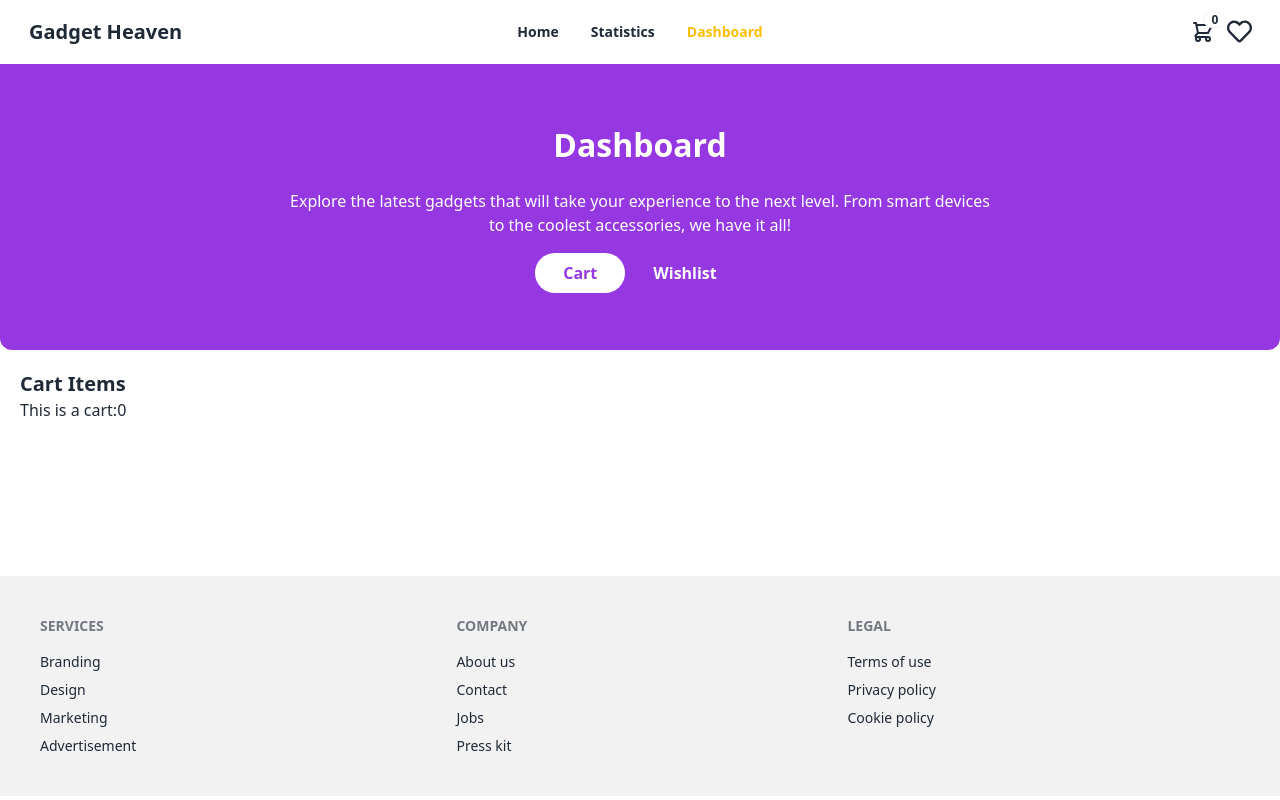
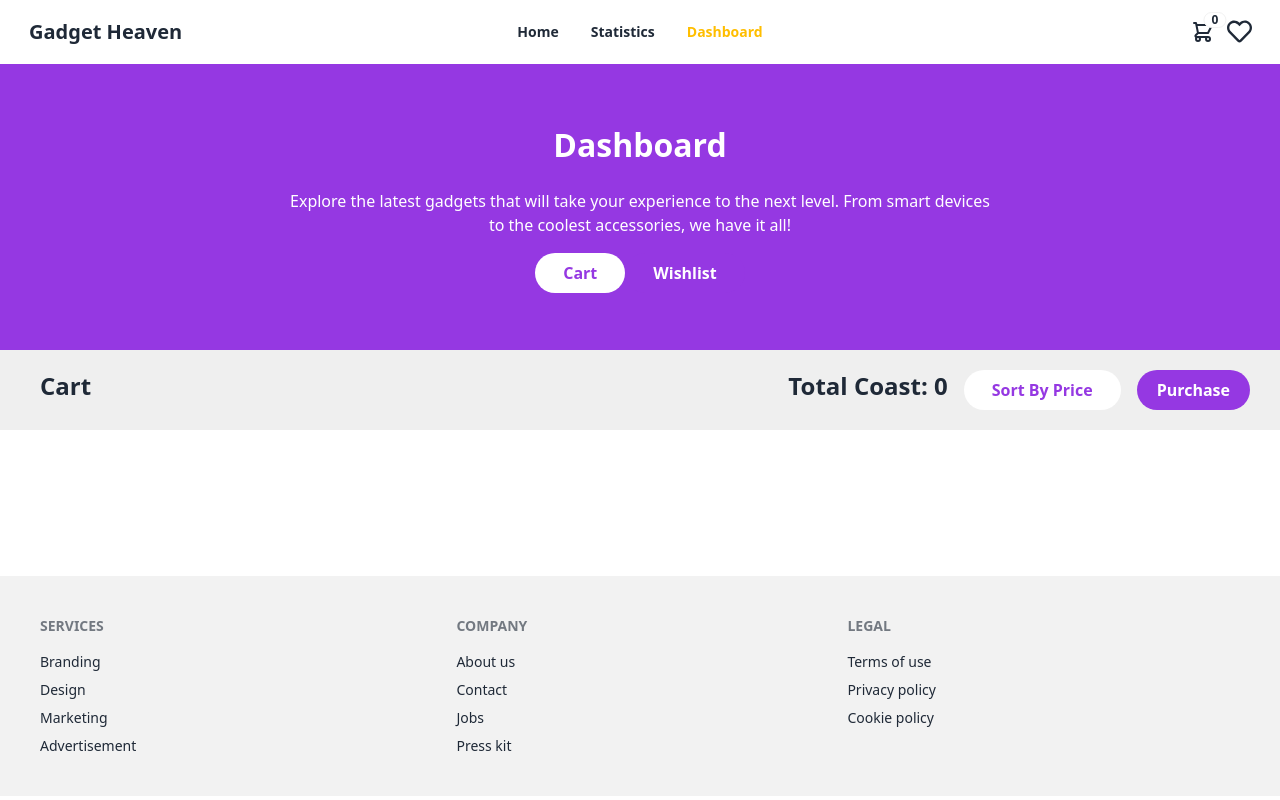
Before and after one commit to Walid-3105/Gadget-Heaven, a React (Vite) app: page /dashboard in a window 1280 px wide. Built offline with nearby package versions, Linux system fonts and the light colour scheme.

Commit message:
sort by purie function added

```diff
--- a/public/gadgets.json
+++ b/public/gadgets.json
@@ -5,7 +5,7 @@
     "product_image": "https://i.ibb.co.com/CmSy3VS/Dell-XPS-13.jpg",
     "category": "Laptops",
     "price": 1000,
-    "description": "A powerful laptop with a sleek design and excellent performance.",
+    "description": "A powerful laptop with excellent performance.",
     "Specification": ["Intel i7 Processor", "16GB RAM", "512GB SSD"],
     "availability": true,
     "rating": 4.7
--- a/src/CardCategory/GadgetDetails.jsx
+++ b/src/CardCategory/GadgetDetails.jsx
@@ -4,7 +4,7 @@ import { useLoaderData, useParams } from "react-router-dom";
 import ReactStars from "react-rating-stars-component";
 import { MdOutlineShoppingCart } from "react-icons/md";
 import { FaRegHeart } from "react-icons/fa";
-import { addToCart } from "../Utility";
+import { addToCart, addToWishList } from "../Utility";
 const GadgetDetails = () => {
   const data = useLoaderData();
   const { product_id } = useParams();
@@ -36,6 +36,9 @@ const GadgetDetails = () => {
 
   const handleAddToCart = (gadget) => {
     addToCart(gadget);
+  };
+  const handleAddWishList = (gadget) => {
+    addToWishList(gadget);
   };
   return (
     <div className="relative">
@@ -94,7 +97,10 @@ const GadgetDetails = () => {
                 Add to Cart
                 <MdOutlineShoppingCart size={25}></MdOutlineShoppingCart>
               </button>
-              <button className="btn border border-gray-400 rounded-full items-center ">
+              <button
+                onClick={() => handleAddWishList(gadget)}
+                className="btn border border-gray-400 rounded-full items-center "
+              >
                 <FaRegHeart size={16}></FaRegHeart>
               </button>
             </div>
--- a/src/Components/Dashboard/Dashboard.jsx
+++ b/src/Components/Dashboard/Dashboard.jsx
@@ -7,7 +7,7 @@ const Dashboard = () => {
 
   return (
     <div>
-      <div className=" hero bg-[#9538E2] h-[286px] rounded-b-xl text-center">
+      <div className=" hero bg-[#9538E2] h-[286px] text-center">
         <div className="px-40 ">
           <h3 className="font-bold text-[32px] text-white mb-5">Dashboard</h3>
           <p className="font-normal text-white px-32 mb-4">
@@ -37,16 +37,27 @@ const Dashboard = () => {
           </button>
         </div>
       </div>
-      <div className="p-5">
+      <div className="p-5 bg-[#efefef]">
         {activeCarts === "cart" && (
-          <div>
-            <h3 className="font-bold text-xl">Cart Items</h3>
+          <div className="w-[1250px] mx-auto px-5 ">
+            {/* <div className="flex justify-between">
+              <h3 className="font-bold text-2xl">Cart</h3>
+              <div className="flex gap-4">
+                <h4 className="font-bold text-2xl">Total Coast:</h4>
+                <button className="font-bold text-[#9538E2] bg-white rounded-3xl py-2 px-7">
+                  Sort By Price
+                </button>
+                <button className="font-bold text-white bg-[#9538E2] rounded-3xl py-2 px-5">
+                  Purchase
+                </button>
+              </div>
+            </div> */}
             <Cart></Cart>
           </div>
         )}
         {activeCarts === "wishlist" && (
-          <div>
-            <h3 className="font-bold text-xl">Wishlist Items</h3>
+          <div className="w-[1250px] mx-auto px-5">
+            <h3 className="font-bold text-xl ">Wishlist Items</h3>
             <Wishlist></Wishlist>
           </div>
         )}
@@ -56,25 +67,3 @@ const Dashboard = () => {
 };
 
 export default Dashboard;
-
-{
-  /* <NavLink
-            to="./cart"
-            className={({ isActive }) =>
-              `font-bold rounded-3xl border-gray-400 bg-white py-2 px-7 ${
-                isActive ? "bg-white text-[#9538E2]" : "bg-[#9538E2] text-white"
-              }`
-            }
-          >
-            Cart
-          </NavLink>
-          <NavLink
-            className={({ isActive }) =>
-              `font-bold rounded-3xl border-gray-400 bg-white py-2 px-7 ${
-                isActive ? "bg-white text-[#9538E2]" : "bg-[#9538E2] text-white"
-              }`
-            }
-          >
-            Shop Now
-          </NavLink> */
-}
--- a/src/Components/DashboardCarts/Cart.jsx
+++ b/src/Components/DashboardCarts/Cart.jsx
@@ -1,21 +1,66 @@
 import React, { useEffect, useState } from "react";
-import { getAllCart } from "../../Utility";
+import { getAllCart, removeFormCart } from "../../Utility";
 import CartCard from "./CartCard";
 
 const Cart = () => {
   const [carts, setCarts] = useState([]);
+  const [sorts, setSorts] = useState([]);
+  const [totalMoney, setTotalMoney] = useState(0);
   useEffect(() => {
     const cart = getAllCart();
     setCarts(cart);
+    setSorts(cart);
+    handleTotalMoney(cart);
   }, []);
 
+  const handleRemoveCart = (product_id) => {
+    removeFormCart(product_id);
+    const cart = getAllCart();
+    setCarts(cart);
+    setSorts(cart);
+    handleTotalMoney(cart);
+  };
+
+  const handleSortByPrice = (sort) => {
+    if (sort == "price") {
+      const sorted = [...carts].sort((a, b) => b.price - a.price);
+      setSorts(sorted);
+    } else {
+      setSortedCarts(carts);
+    }
+  };
+
+  const handleTotalMoney = (items) => {
+    let total = 0;
+    for (const item of items) {
+      total += item.price;
+    }
+    setTotalMoney(total);
+  };
   return (
     <div>
-      <h3>This is a cart:{carts.length}</h3>
-
-      {carts &&
-        carts.map((data) => (
-          <CartCard key={data.product_id} data={data}></CartCard>
+      <div className="flex justify-between">
+        <h3 className="font-bold text-2xl">Cart</h3>
+        <div className="flex gap-4">
+          <h4 className="font-bold text-2xl">Total Coast: {totalMoney}</h4>
+          <button
+            onClick={() => handleSortByPrice("price")}
+            className="font-bold text-[#9538E2] bg-white rounded-3xl py-2 px-7"
+          >
+            Sort By Price
+          </button>
+          <button className="font-bold text-white bg-[#9538E2] rounded-3xl py-2 px-5">
+            Purchase
+          </button>
+        </div>
+      </div>
+      {sorts &&
+        sorts.map((data) => (
+          <CartCard
+            handleRemoveCart={handleRemoveCart}
+            key={data.product_id}
+            data={data}
+          ></CartCard>
         ))}
     </div>
   );
--- a/src/Components/DashboardCarts/CartCard.jsx
+++ b/src/Components/DashboardCarts/CartCard.jsx
@@ -1,11 +1,35 @@
 import React from "react";
+import { MdDeleteForever } from "react-icons/md";
 
-const CartCard = ({ data }) => {
-  const { product_title } = data;
+const CartCard = ({ data, handleRemoveCart }) => {
+  const { product_id, product_image, product_title, description, price } = data;
   return (
-    <div>
-      <h3>{product_title}</h3>
-    </div>
+    <>
+      <div className="bg-white p-8 rounded-2xl mt-5 mx-auto flex gap-8">
+        <img
+          className="w-[200px] h-[124px] rounded-xl"
+          src={product_image}
+          alt=""
+        />
+        <div className="flex flex-1 justify-between items-center">
+          <div>
+            <h3 className="text-2xl pb-[18px] font-semibold">
+              {product_title}
+            </h3>
+            <p className="text-lg opacity-80 pb-4">{description}</p>
+            <h2 className="text-xl opacity-60 font-semibold">
+              Price: $ {price}
+            </h2>
+          </div>
+          <div
+            onClick={() => handleRemoveCart(product_id)}
+            className="justify-end"
+          >
+            <MdDeleteForever size={32}></MdDeleteForever>
+          </div>
+        </div>
+      </div>
+    </>
   );
 };
 
--- a/src/Components/DashboardCarts/Wishlist.jsx
+++ b/src/Components/DashboardCarts/Wishlist.jsx
@@ -1,9 +1,29 @@
-import React from "react";
+import React, { useEffect, useState } from "react";
+import { getAllWishList, removeFormWishList } from "../../Utility";
+import WishlistCard from "./WishlistCard";
 
 const Wishlist = () => {
+  const [wishlists, setWishLists] = useState([]);
+  useEffect(() => {
+    const wishlist = getAllWishList();
+    setWishLists(wishlist);
+  }, []);
+  const handleRemoveWishList = (product_id) => {
+    removeFormWishList(product_id);
+    const wishlist = getAllWishList();
+    setWishLists(wishlist);
+  };
   return (
     <div>
-      <h3>Wishlist</h3>
+      <h3 className="w-[1250px] mx-auto ">Wishlist</h3>
+      {wishlists &&
+        wishlists.map((data) => (
+          <WishlistCard
+            handleRemoveWishList={handleRemoveWishList}
+            key={data.product_id}
+            data={data}
+          ></WishlistCard>
+        ))}
     </div>
   );
 };
--- /dev/null
+++ b/src/Components/DashboardCarts/WishlistCard.jsx
@@ -0,0 +1,30 @@
+import React from "react";
+import { MdDeleteForever } from "react-icons/md";
+
+const WishlistCard = ({ data, handleRemoveWishList }) => {
+  const { product_id, product_image, product_title, description, price } = data;
+  return (
+    <div className="bg-white p-8 rounded-2xl mt-5 mx-auto flex gap-8">
+      <img
+        className="w-[200px] h-[124px] rounded-xl"
+        src={product_image}
+        alt=""
+      />
+      <div className="flex flex-1 justify-between items-center">
+        <div>
+          <h3 className="text-2xl pb-[18px] font-semibold">{product_title}</h3>
+          <p className="text-lg opacity-80 pb-4">{description}</p>
+          <h2 className="text-xl opacity-60 font-semibold">Price: $ {price}</h2>
+        </div>
+        <div
+          onClick={() => handleRemoveWishList(product_id)}
+          className="justify-end"
+        >
+          <MdDeleteForever size={32}></MdDeleteForever>
+        </div>
+      </div>
+    </div>
+  );
+};
+
+export default WishlistCard;
--- a/src/Components/NavBar/NavBar.jsx
+++ b/src/Components/NavBar/NavBar.jsx
@@ -4,11 +4,11 @@ import { Link, NavLink, useLocation } from "react-router-dom";
 import { getAllCart } from "../../Utility";
 
 const NavBar = () => {
-  const [carts, setCarts] = useState([]);
-  useEffect(() => {
-    const cart = getAllCart();
-    setCarts(cart);
-  }, []);
+  // const [carts, setCarts] = useState([]);
+  // useEffect(() => {
+  //   const cart = getAllCart();
+  //   setCarts(cart);
+  // }, []);
 
   const location = useLocation();
   const isHomeActive = location.pathname === "/";
@@ -129,9 +129,7 @@ const NavBar = () => {
                       d="M3 3h2l.4 2M7 13h10l4-8H5.4M7 13L5.4 5M7 13l-2.293 2.293c-.63.63-.184 1.707.707 1.707H17m0 0a2 2 0 100 4 2 2 0 000-4zm-8 2a2 2 0 11-4 0 2 2 0 014 0z"
                     />
                   </svg>
-                  <span className="badge badge-sm indicator-item">
-                    {carts.length}
-                  </span>
+                  <span className="badge badge-sm indicator-item">0</span>
                 </div>
               </div>
               <div
--- a/src/Utility/index.js
+++ b/src/Utility/index.js
@@ -1,6 +1,6 @@
 import toast from "react-hot-toast";
 
-// get all gadgets data from local storage
+// get all gadgets data from local storage -1
 const getAllCart = () => {
   const all = localStorage.getItem("cart");
   if (all) {
@@ -16,13 +16,59 @@ const addToCart = (gadget) => {
   const cart = getAllCart();
   const isExist = cart.find((item) => item.product_id == gadget.product_id);
   if (isExist) {
-    return toast.error("Data Already Added!");
+    return toast.error("Cart Already Added!");
   }
   cart.push(gadget);
   localStorage.setItem("cart", JSON.stringify(cart));
-  toast.success("Successfully created!");
+  toast.success("Successfully Cart Data Added!");
 };
 
 // remove a gadget from local storage
+const removeFormCart = (product_id) => {
+  const cart = getAllCart();
+  const remaining = cart.filter((cart) => cart.product_id != product_id);
+  localStorage.setItem("cart", JSON.stringify(remaining));
+  toast.success("Successfully Removed!");
+};
 
-export { addToCart, getAllCart };
+// get all gadgets data from local storage -1
+const getAllWishList = () => {
+  const all = localStorage.getItem("wishList");
+  if (all) {
+    const wishList = JSON.parse(all);
+    return wishList;
+  } else {
+    return [];
+  }
+};
+
+// add a gadget in local storage
+const addToWishList = (gadget) => {
+  const wishList = getAllWishList();
+  const isExist = wishList.find((item) => item.product_id == gadget.product_id);
+  if (isExist) {
+    return toast.error("wishList Already Added!");
+  }
+
+  wishList.push(gadget);
+  localStorage.setItem("wishList", JSON.stringify(wishList));
+  toast.success("Successfully WishList Added!");
+};
+// remove a wishList from local storage
+const removeFormWishList = (product_id) => {
+  const wishList = getAllWishList();
+  const remaining = wishList.filter(
+    (wishList) => wishList.product_id != product_id
+  );
+  localStorage.setItem("wishList", JSON.stringify(remaining));
+  toast.success("Successfully WishList Removed!");
+};
+
+export {
+  addToCart,
+  getAllCart,
+  removeFormCart,
+  getAllWishList,
+  addToWishList,
+  removeFormWishList,
+};
```
Also changed, not shown: 1 other file (tests, documents, lock files or other folders).
